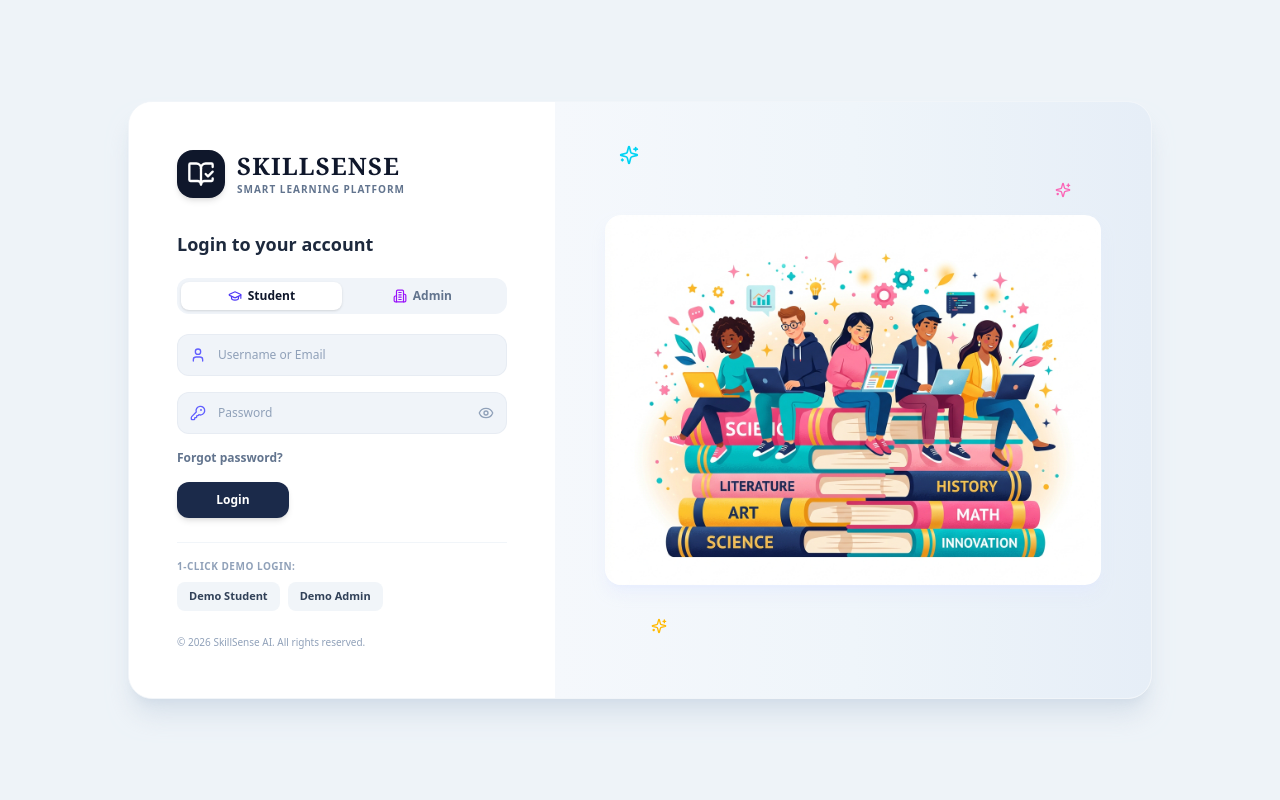
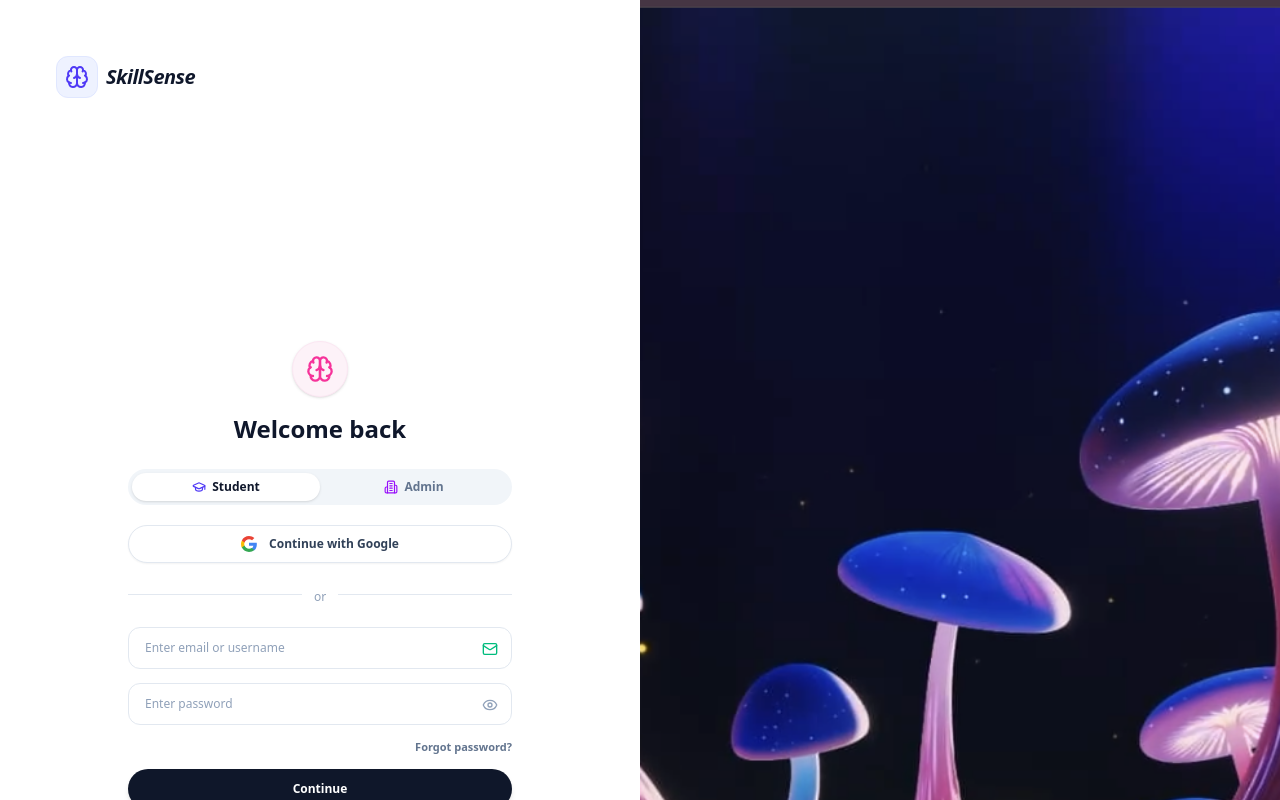
Before and after one commit to walterhydra/EDUNEXA-Smart-Learning-Platformp, a React (Vite) app in the folder frontend/: page / in a window 1280 px wide. Built offline with nearby package versions, Linux system fonts and the light colour scheme.

Commit message:
feat: implement Dribbble-style 50/50 split login layout with image.png on right side

```diff
--- a/frontend/src/index.css
+++ b/frontend/src/index.css
@@ -1,17 +1,14 @@
 @import "tailwindcss";
 
 @layer base {
-  body {
-    background-color: #eef3f8;
-    color: #1e293b;
+  html, body {
+    margin: 0;
+    padding: 0;
+    width: 100%;
+    height: 100%;
+    background-color: #ffffff;
+    color: #0f172a;
     font-family: system-ui, -apple-system, BlinkMacSystemFont, 'Segoe UI', Roboto, Oxygen, Ubuntu, Cantarell, 'Open Sans', 'Helvetica Neue', sans-serif;
     overflow-x: hidden;
   }
 }
-
-/* Custom background curve */
-.bg-curve-shape {
-  background: radial-gradient(circle at 100% 50%, #e2eaf2 0%, #edf3f8 100%);
-  border-top-left-radius: 60% 100%;
-  border-bottom-left-radius: 60% 100%;
-}
--- a/frontend/src/pages/LoginPage.tsx
+++ b/frontend/src/pages/LoginPage.tsx
@@ -1,23 +1,22 @@
 import React, { useState } from 'react';
 import {
-  User,
+  Brain,
+  Mail,
   Eye,
   EyeOff,
-  Sparkles,
   CheckCircle2,
   AlertCircle,
   GraduationCap,
   Building2,
-  KeyRound,
-  BookOpenCheck,
 } from 'lucide-react';
-import loginIllustration from '../assets/login_illustration.jpg';
 import { ForgotPasswordModal } from '../components/ForgotPasswordModal';
 
 export const LoginPage: React.FC = () => {
+  const [authMode, setAuthMode] = useState<'login' | 'register'>('login');
   const [role, setRole] = useState<'STUDENT' | 'ADMIN'>('STUDENT');
-  const [username, setUsername] = useState('');
+  const [emailOrUsername, setEmailOrUsername] = useState('');
   const [password, setPassword] = useState('');
+  const [name, setName] = useState('');
   const [showPassword, setShowPassword] = useState(false);
   const [isLoading, setIsLoading] = useState(false);
   const [error, setError] = useState('');
@@ -25,15 +24,17 @@ export const LoginPage: React.FC = () => {
   const [isForgotModalOpen, setIsForgotModalOpen] = useState(false);
 
   const handleFillDemoStudent = () => {
-    setUsername('student@skillsense.ai');
+    setEmailOrUsername('student@skillsense.ai');
     setPassword('StudentPass123!');
+    setName('Alex Chen');
     setRole('STUDENT');
     setError('');
   };
 
   const handleFillDemoAdmin = () => {
-    setUsername('admin@skillsense.ai');
+    setEmailOrUsername('admin@skillsense.ai');
     setPassword('AdminPass123!');
+    setName('Dr. Sarah Vance');
     setRole('ADMIN');
     setError('');
   };
@@ -43,8 +44,8 @@ export const LoginPage: React.FC = () => {
     setError('');
     setSuccessMessage('');
 
-    if (!username.trim()) {
-      setError('Please enter your Username or Email');
+    if (!emailOrUsername.trim()) {
+      setError('Please enter your email or username');
       return;
     }
 
@@ -53,50 +54,61 @@ export const LoginPage: React.FC = () => {
       return;
     }
 
+    if (authMode === 'register' && !name) {
+      setError('Please enter your full name');
+      return;
+    }
+
     setIsLoading(true);
 
     setTimeout(() => {
       setIsLoading(false);
+      if (authMode === 'login') {
         setSuccessMessage(
-        `Logged in successfully as ${role === 'ADMIN' ? 'Administrator' : 'Student Learner'}! Redirecting...`
+          `Welcome back! Authenticated as ${role === 'ADMIN' ? 'Administrator' : 'Student Learner'}.`
         );
-    }, 1200);
+      } else {
+        setSuccessMessage('Account created successfully! Redirecting...');
+      }
+    }, 1000);
   };
 
   return (
-    <div className="min-h-screen w-full flex items-center justify-center p-4 sm:p-6 lg:p-10 bg-[#EEF3F8]">
-      {/* Outer Main Container */}
-      <div className="relative w-full max-w-5xl bg-white rounded-3xl shadow-xl shadow-slate-300/60 overflow-hidden border border-slate-100 grid grid-cols-1 lg:grid-cols-12 min-h-[580px]">
+    <div className="min-h-screen w-full flex bg-white text-slate-900 overflow-hidden font-sans">
+      {/* LEFT HALF — Full Height Login & Sign In Section (50% Width on Large screens) */}
+      <div className="w-full lg:w-1/2 min-h-screen flex flex-col justify-between p-6 sm:p-10 lg:p-14 z-10 bg-white">
 
-        {/* LEFT SECTION — Login Form */}
-        <div className="lg:col-span-5 p-8 sm:p-12 flex flex-col justify-between z-10 bg-white">
-          <div>
-            {/* Logo */}
-            <div className="flex items-start gap-3 mb-8">
-              <div className="p-2.5 bg-slate-900 rounded-2xl text-white shadow-md">
-                <BookOpenCheck className="w-7 h-7" />
+        {/* Top Header Logo */}
+        <div className="flex items-center gap-2">
+          <div className="p-2 bg-indigo-50 border border-indigo-100 rounded-xl text-indigo-600">
+            <Brain className="w-6 h-6" />
           </div>
-              <div>
-                <h1 className="text-2xl font-black tracking-wider text-slate-900 font-serif uppercase">
-                  SKILLSENSE
-                </h1>
-                <p className="text-[10px] font-bold uppercase tracking-widest text-slate-500">
-                  SMART LEARNING PLATFORM
-                </p>
+          <span className="text-xl font-bold tracking-tight text-slate-900 font-sans italic">
+            SkillSense
+          </span>
+        </div>
+
+        {/* Center Authentication Card Section */}
+        <div className="w-full max-w-sm mx-auto my-auto py-8">
+
+          {/* Top Brand Circle Icon */}
+          <div className="flex justify-center mb-4">
+            <div className="w-14 h-14 rounded-full bg-pink-50 border border-pink-100 flex items-center justify-center text-pink-500 shadow-sm">
+              <Brain className="w-7 h-7" />
             </div>
           </div>
 
           {/* Heading */}
-            <h2 className="text-lg font-bold text-slate-800 mb-5">
-              Login to your account
-            </h2>
+          <h1 className="text-2xl font-bold text-center text-slate-900 mb-6">
+            {authMode === 'login' ? 'Welcome back' : 'Create your account'}
+          </h1>
 
-            {/* Role Switcher Pill */}
-            <div className="flex p-1 bg-[#F0F4F9] rounded-xl mb-5">
+          {/* Role Access Selector */}
+          <div className="flex p-1 bg-slate-100 rounded-full mb-5">
             <button
               type="button"
               onClick={() => setRole('STUDENT')}
-                className={`flex-1 py-1.5 px-3 text-xs font-semibold rounded-lg flex items-center justify-center gap-1.5 transition-all ${
+              className={`flex-1 py-1.5 px-3 text-xs font-semibold rounded-full flex items-center justify-center gap-1.5 transition-all ${
                 role === 'STUDENT'
                   ? 'bg-white text-slate-900 shadow-sm'
                   : 'text-slate-500 hover:text-slate-800'
@@ -108,7 +120,7 @@ export const LoginPage: React.FC = () => {
             <button
               type="button"
               onClick={() => setRole('ADMIN')}
-                className={`flex-1 py-1.5 px-3 text-xs font-semibold rounded-lg flex items-center justify-center gap-1.5 transition-all ${
+              className={`flex-1 py-1.5 px-3 text-xs font-semibold rounded-full flex items-center justify-center gap-1.5 transition-all ${
                 role === 'ADMIN'
                   ? 'bg-white text-slate-900 shadow-sm'
                   : 'text-slate-500 hover:text-slate-800'
@@ -119,7 +131,42 @@ export const LoginPage: React.FC = () => {
             </button>
           </div>
 
-            {/* Error / Success Feedback */}
+          {/* Continue with Google Button */}
+          <button
+            type="button"
+            onClick={handleFillDemoStudent}
+            className="w-full py-2.5 px-4 bg-white hover:bg-slate-50 border border-slate-200 rounded-full text-xs font-semibold text-slate-700 flex items-center justify-center gap-3 transition-all shadow-xs hover:border-slate-300"
+          >
+            <svg className="w-4 h-4" viewBox="0 0 24 24">
+              <path
+                fill="#4285F4"
+                d="M23.745 12.27c0-.7-.06-1.4-.19-2.07H12v4.51h6.6c-.29 1.52-1.14 2.82-2.4 3.68v3.05h3.88c2.27-2.09 3.665-5.17 3.665-9.17z"
+              />
+              <path
+                fill="#34A853"
+                d="M12 24c3.24 0 5.95-1.08 7.93-2.91l-3.88-3.05c-1.08.72-2.45 1.16-4.05 1.16-3.12 0-5.77-2.1-6.72-4.93H1.28v3.13C3.25 21.27 7.31 24 12 24z"
+              />
+              <path
+                fill="#FBBC05"
+                d="M5.28 14.27c-.25-.72-.38-1.49-.38-2.27s.13-1.55.38-2.27V6.6H1.28C.46 8.23 0 10.06 0 12s.46 3.77 1.28 5.4l4-3.13z"
+              />
+              <path
+                fill="#EA4335"
+                d="M12 4.75c1.77 0 3.35.61 4.6 1.8l3.42-3.42C17.95 1.19 15.24 0 12 0 7.31 0 3.25 2.73 1.28 6.6l4 3.13c.95-2.83 3.6-4.98 6.72-4.98z"
+              />
+            </svg>
+            Continue with Google
+          </button>
+
+          {/* Divider */}
+          <div className="relative my-5 text-center">
+            <div className="absolute inset-0 flex items-center">
+              <div className="w-full border-t border-slate-200" />
+            </div>
+            <span className="relative px-3 bg-white text-xs text-slate-400">or</span>
+          </div>
+
+          {/* Alerts */}
           {error && (
             <div className="mb-4 p-3 bg-rose-50 border border-rose-200 rounded-xl flex items-center gap-2 text-xs text-rose-600">
               <AlertCircle className="w-4 h-4 shrink-0 text-rose-500" />
@@ -135,121 +182,155 @@ export const LoginPage: React.FC = () => {
           )}
 
           {/* Form */}
-            <form onSubmit={handleSubmit} className="space-y-4">
-              {/* Input 1: Username or Email */}
-              <div className="relative flex items-center bg-[#F0F4F9] rounded-xl overflow-hidden focus-within:ring-2 focus-within:ring-indigo-500/50 transition-all border border-slate-200/60">
-                <div className="p-3 text-indigo-500">
-                  <User className="w-4 h-4" />
-                </div>
+          <form onSubmit={handleSubmit} className="space-y-3.5">
+            {authMode === 'register' && (
+              <div>
                 <input
                   type="text"
-                  value={username}
-                  onChange={(e) => setUsername(e.target.value)}
-                  placeholder="Username or Email"
-                  className="w-full py-3 pr-4 bg-transparent text-xs font-medium text-slate-800 placeholder-slate-400 focus:outline-none"
+                  value={name}
+                  onChange={(e) => setName(e.target.value)}
+                  placeholder="Full name"
+                  className="w-full px-4 py-3 bg-white border border-slate-200 rounded-xl text-xs text-slate-900 placeholder-slate-400 focus:outline-none focus:border-slate-800 focus:ring-1 focus:ring-slate-800 transition-all"
                 />
               </div>
+            )}
 
-              {/* Input 2: Password */}
-              <div className="relative flex items-center bg-[#F0F4F9] rounded-xl overflow-hidden focus-within:ring-2 focus-within:ring-indigo-500/50 transition-all border border-slate-200/60">
-                <div className="p-3 text-indigo-500">
-                  <KeyRound className="w-4 h-4" />
+            <div>
+              <div className="relative">
+                <input
+                  type="text"
+                  value={emailOrUsername}
+                  onChange={(e) => setEmailOrUsername(e.target.value)}
+                  placeholder="Enter email or username"
+                  className="w-full pl-4 pr-10 py-3 bg-white border border-slate-200 rounded-xl text-xs text-slate-900 placeholder-slate-400 focus:outline-none focus:border-slate-800 focus:ring-1 focus:ring-slate-800 transition-all"
+                />
+                <Mail className="w-4 h-4 text-emerald-500 absolute right-3.5 top-3.5" />
               </div>
+            </div>
+
+            <div>
+              <div className="relative">
                 <input
                   type={showPassword ? 'text' : 'password'}
                   value={password}
                   onChange={(e) => setPassword(e.target.value)}
-                  placeholder="Password"
-                  className="w-full py-3 pr-10 bg-transparent text-xs font-medium text-slate-800 placeholder-slate-400 focus:outline-none"
+                  placeholder="Enter password"
+                  className="w-full pl-4 pr-10 py-3 bg-white border border-slate-200 rounded-xl text-xs text-slate-900 placeholder-slate-400 focus:outline-none focus:border-slate-800 focus:ring-1 focus:ring-slate-800 transition-all"
                 />
                 <button
                   type="button"
                   onClick={() => setShowPassword(!showPassword)}
-                  className="absolute right-3 text-slate-400 hover:text-slate-600"
+                  className="absolute right-3.5 top-3.5 text-slate-400 hover:text-slate-600 transition-colors"
                 >
                   {showPassword ? <EyeOff className="w-4 h-4" /> : <Eye className="w-4 h-4" />}
                 </button>
               </div>
+            </div>
 
-              {/* Forgot Password Link */}
-              <div className="flex justify-start">
+            <div className="flex justify-end">
               <button
                 type="button"
                 onClick={() => setIsForgotModalOpen(true)}
-                  className="text-xs font-semibold text-slate-500 hover:text-slate-800 transition-colors"
+                className="text-[11px] font-semibold text-slate-500 hover:text-slate-800 transition-colors"
               >
                 Forgot password?
               </button>
             </div>
 
-              {/* Login Button */}
+            {/* Submit Button */}
             <button
               type="submit"
               disabled={isLoading}
-                className="w-28 py-2.5 bg-[#1B2A4A] hover:bg-[#121E36] text-white font-semibold text-xs rounded-xl shadow-md transition-all flex items-center justify-center gap-2 disabled:opacity-50 cursor-pointer"
+              className="w-full py-3 px-4 bg-[#0F172A] hover:bg-[#1E293B] text-white font-semibold text-xs rounded-full shadow-md transition-all flex items-center justify-center gap-2 cursor-pointer disabled:opacity-50"
             >
               {isLoading ? (
                 <div className="w-4 h-4 border-2 border-white/40 border-t-white rounded-full animate-spin" />
               ) : (
-                  'Login'
+                'Continue'
               )}
             </button>
           </form>
 
-            {/* Quick Demo Pre-fills */}
-            <div className="mt-6 pt-4 border-t border-slate-100">
-              <span className="block text-[10px] font-semibold text-slate-400 uppercase tracking-wider mb-2">
-                1-Click Demo Login:
-              </span>
-              <div className="flex items-center gap-2">
+          {/* Terms & Privacy */}
+          <p className="text-[11px] text-slate-400 text-center mt-4">
+            By continuing, you agree to our{' '}
+            <a href="#" className="underline text-slate-600 hover:text-slate-900">
+              Terms
+            </a>{' '}
+            and{' '}
+            <a href="#" className="underline text-slate-600 hover:text-slate-900">
+              Privacy Policy
+            </a>
+            .
+          </p>
+
+          {/* Toggle Login vs Register */}
+          <p className="text-xs text-slate-500 text-center mt-6">
+            {authMode === 'login' ? (
+              <>
+                Don't have an account?{' '}
+                <button
+                  type="button"
+                  onClick={() => {
+                    setAuthMode('register');
+                    setError('');
+                    setSuccessMessage('');
+                  }}
+                  className="underline font-semibold text-slate-800 hover:text-indigo-600 transition-colors"
+                >
+                  Sign up
+                </button>
+              </>
+            ) : (
+              <>
+                Already have an account?{' '}
+                <button
+                  type="button"
+                  onClick={() => {
+                    setAuthMode('login');
+                    setError('');
+                    setSuccessMessage('');
+                  }}
+                  className="underline font-semibold text-slate-800 hover:text-indigo-600 transition-colors"
+                >
+                  Sign in
+                </button>
+              </>
+            )}
+          </p>
+
+          {/* 1-Click Demo Fillers */}
+          <div className="mt-6 pt-4 border-t border-slate-100 flex items-center justify-center gap-2">
             <button
               type="button"
               onClick={handleFillDemoStudent}
-                  className="py-1.5 px-3 bg-slate-100 hover:bg-slate-200 text-slate-700 text-[11px] font-semibold rounded-lg transition-all"
+              className="py-1 px-3 bg-slate-100 hover:bg-slate-200 text-slate-700 text-[10px] font-semibold rounded-full transition-all"
             >
               Demo Student
             </button>
             <button
               type="button"
               onClick={handleFillDemoAdmin}
-                  className="py-1.5 px-3 bg-slate-100 hover:bg-slate-200 text-slate-700 text-[11px] font-semibold rounded-lg transition-all"
+              className="py-1 px-3 bg-slate-100 hover:bg-slate-200 text-slate-700 text-[10px] font-semibold rounded-full transition-all"
             >
               Demo Admin
             </button>
           </div>
         </div>
-          </div>
 
-          <div className="text-[10px] text-slate-400 mt-6">
-            © 2026 SkillSense AI. All rights reserved.
+        {/* Bottom Footer */}
+        <div className="text-[11px] text-slate-400 text-center lg:text-left">
+          © 2026 SkillSense AI
         </div>
       </div>
 
-        {/* RIGHT SECTION — Illustration & Decorative Wave */}
-        <div className="hidden lg:flex lg:col-span-7 relative items-center justify-center p-8 bg-[#F5F8FC] overflow-hidden">
-          {/* Background curved wave shape */}
-          <div className="absolute inset-y-0 right-0 left-0 bg-gradient-to-l from-[#E6EEF7] via-[#EFF5FA] to-transparent pointer-events-none" />
-
-          {/* Sparkles / Decorative Elements */}
-          <div className="absolute top-12 left-16 text-cyan-400 animate-bounce">
-            <Sparkles className="w-5 h-5" />
-          </div>
-          <div className="absolute top-20 right-20 text-pink-400">
-            <Sparkles className="w-4 h-4" />
-          </div>
-          <div className="absolute bottom-16 left-24 text-amber-400">
-            <Sparkles className="w-4 h-4" />
-          </div>
-
-          {/* Main Study Illustration */}
-          <div className="relative z-10 w-full max-w-lg p-2 transition-transform hover:scale-[1.02] duration-300">
+      {/* RIGHT HALF — Full Height Cover Image (50% Width on Large Screens) */}
+      <div className="hidden lg:block lg:w-1/2 min-h-screen relative bg-slate-950 overflow-hidden">
         <img
-              src={loginIllustration}
-              alt="Students Learning on Books"
-              className="w-full h-auto object-contain rounded-2xl shadow-lg shadow-indigo-100/50"
+          src="/image.png"
+          alt="SkillSense AI Visual Cover"
+          className="w-full h-full object-cover object-center"
         />
-          </div>
-        </div>
       </div>
 
       {/* Forgot Password Modal */}
```
Also changed, not shown: frontend/public/image.png (added), frontend/src/assets/bioluminescent_bg.jpg (added). Lines whose indentation alone changed are shown as unchanged.
